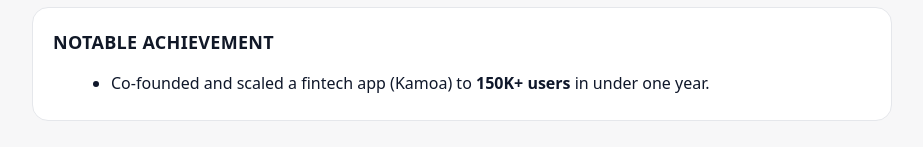
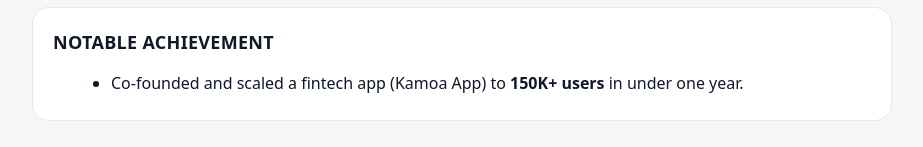
Before and after one commit to joaquimserafim/resume, a plain HTML site: page index.html in a window 1280 px wide. Shown: the part 1156-1303 px from the top of the page, without its empty margins (178-1101 px from the left). Drawn offline with Linux system fonts and the light colour scheme.

Commit message:
Update index.html

```diff
--- a/index.html
+++ b/index.html
@@ -248,7 +248,7 @@
 				<h2 id="achievement-title">Notable Achievement</h2>
 				<ul>
 					<li>
-						Co-founded and scaled a fintech app (Kamoa) to
+						Co-founded and scaled a fintech app (Kamoa App) to
 						<strong>150K+ users</strong> in under one year.
 					</li>
 				</ul>
```
